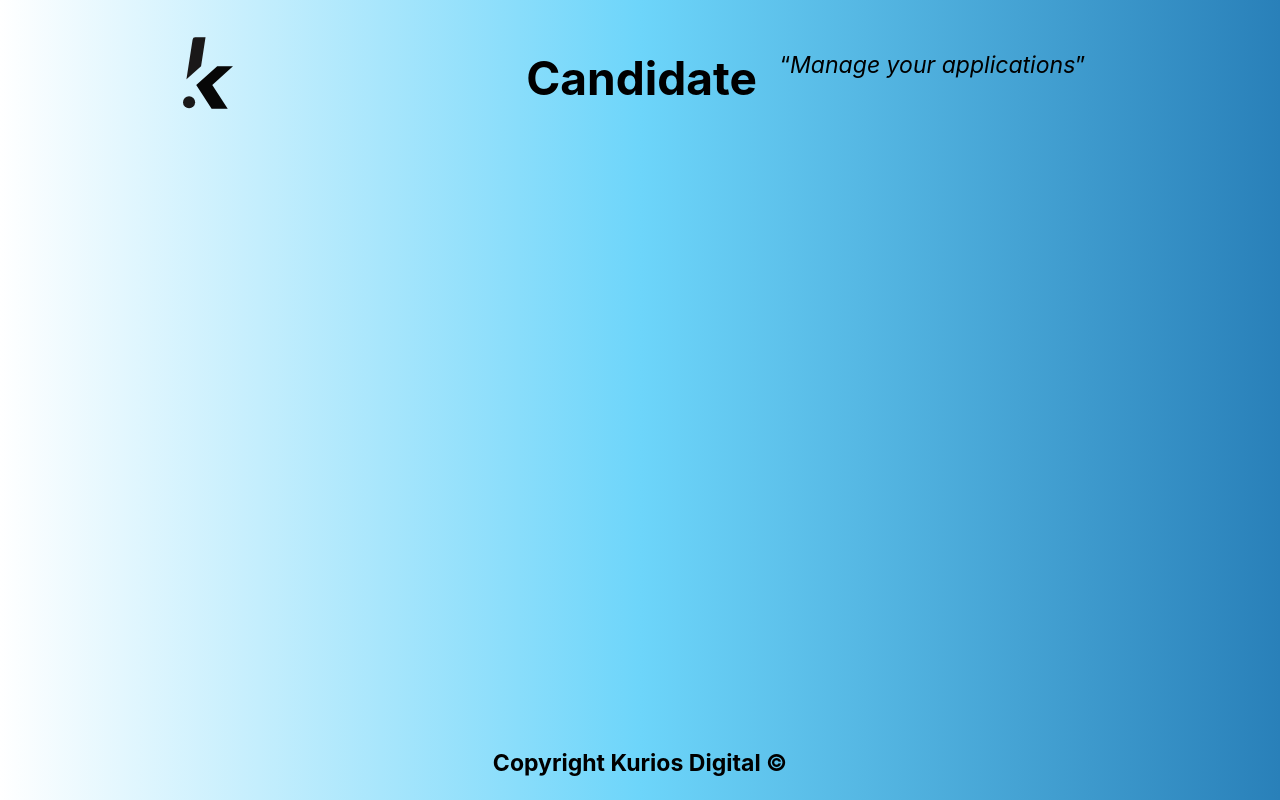
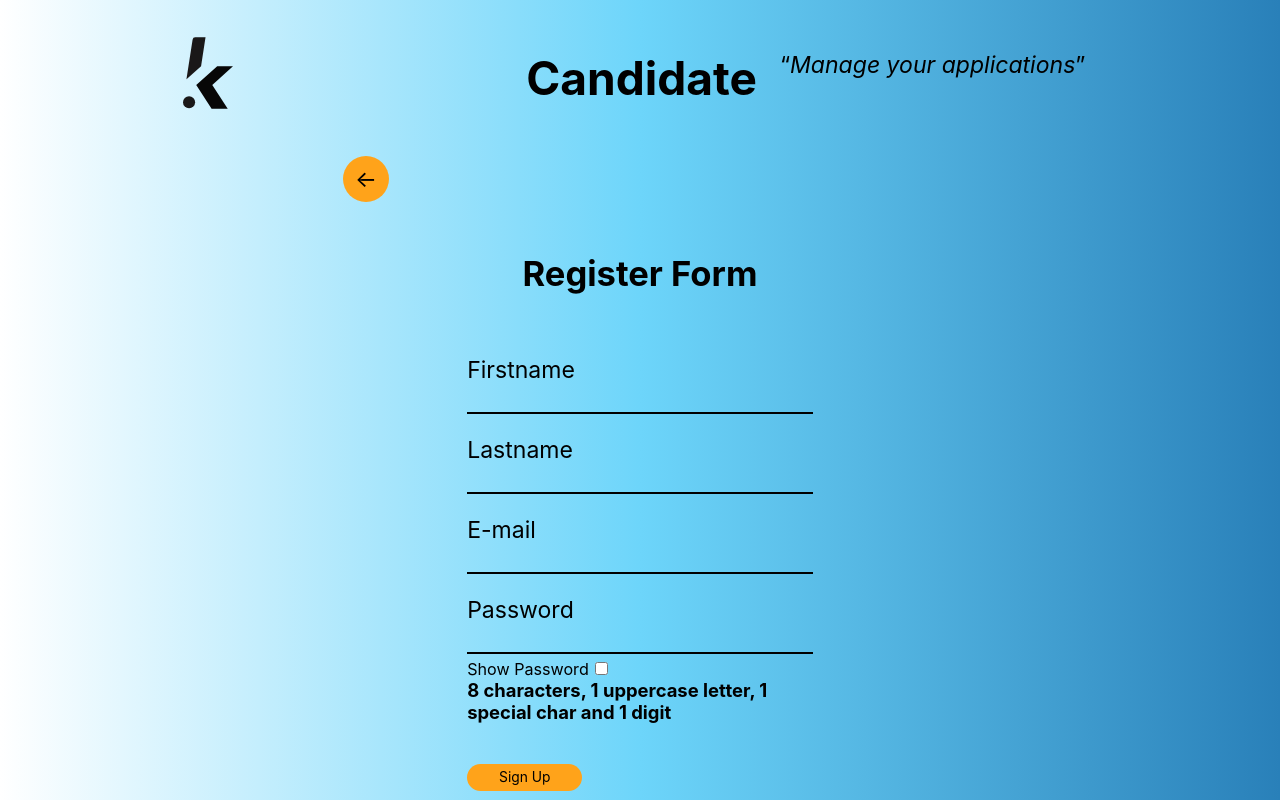
Before and after one commit to Saleik/candidate, a React (Vite) app in the folder frontend/: page /register in a window 1280 px wide. Built offline with nearby package versions, Linux system fonts and the light colour scheme.

Commit message:
debug test netlify case sensitive component

```diff
--- a/frontend/src/components/card/index.tsx
+++ b/frontend/src/components/card/index.tsx
@@ -3,7 +3,7 @@ import styled from 'styled-components';
 import moment from 'moment';
 import { v4 as uuidv4 } from 'uuid';
 import Countdown from './childs/Countdown';
-import { IModal } from '../../views/Homepage';
+import { IModal } from '../../views/homepage';
 import { Link } from 'react-router-dom';
 
 type Props = {
--- a/frontend/src/layout/main/index.tsx
+++ b/frontend/src/layout/main/index.tsx
@@ -3,14 +3,14 @@ import { Switch, Route } from 'react-router-dom';
 import styled from 'styled-components';
 //User
 import Signin from '../../views/Signin';
-/* import Register from '../../views/Register'; */
+import Register from '../../views/Register';
 
 //Private
 import PrivateRoute from '../../components/privateRoute';
-import Homepage from '../../views/Homepage';
 
 //Apply
 import EditOrStore from '../../middleware/EditOrStore';
+import Homepage from '../../views/homepage';
 
 const Main = () => {
 	return (
@@ -23,7 +23,7 @@ const Main = () => {
 
 				{/* User */}
 				<Route exact path='/' component={Signin} />
-				{/* <Route path='/register' component={Register} /> */}
+				<Route path='/register' component={Register} />
 			</Switch>
 		</Container>
 	);
```
